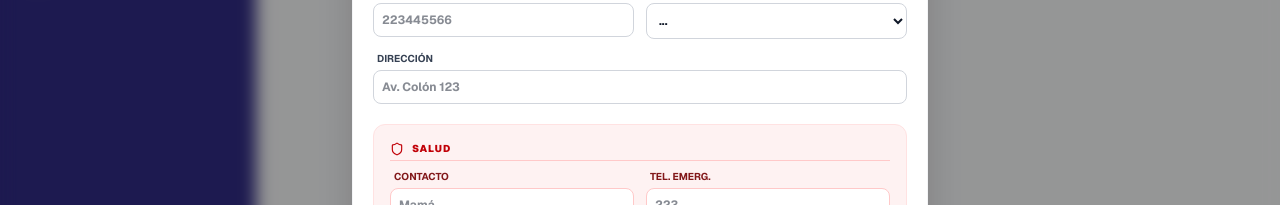
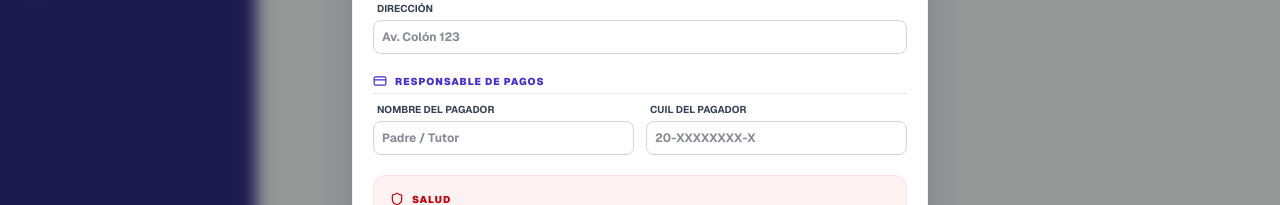
Before and after one commit to murakamifranco-code/Club-La-Cantera, a Next.js app: page /admin/players in a window 1280 px wide. Both pictures are taken after a click on the button "Nuevo Socio". Shown: the part 373-578 px from the top of the page. Built offline with nearby package versions, Linux system fonts and the light colour scheme; no server answers; the database is empty.

Commit message:
feat: agregar campos de responsable de pagos en el modal de socios

```diff
--- a/src/app/admin/players/page.tsx
+++ b/src/app/admin/players/page.tsx
@@ -1,13 +1,14 @@
 'use client'
 import { useEffect, useState } from 'react'
 import { supabase } from '../../../lib/supabaseClient'
-import { Search, UserPlus, Edit2, Loader2, DollarSign, X, ArrowDownCircle, ArrowUpCircle, UserCheck, Info, FileText, ShieldCheck, User, Shield, CheckCircle, Filter, Download } from 'lucide-react'
+import { Search, UserPlus, Edit2, Loader2, DollarSign, X, ArrowDownCircle, ArrowUpCircle, UserCheck, Info, FileText, ShieldCheck, User, Shield, CheckCircle, Filter, Download, CreditCard } from 'lucide-react'
 import { parseISO, format } from 'date-fns'
 import { es } from 'date-fns/locale'
 
 // Interfaces
 interface Player {
   id: string; name: string; email: string; status: string; role: string; cuil?: string; phone?: string; address?: string; birth_date?: string; gender?: string; medical_notes?: string; emergency_contact?: string; emergency_contact_name?: string; account_balance: number;
+  payer_name?: string; payer_cuil?: string;
 }
 interface Transaction {
   id: string;
@@ -42,7 +43,8 @@ export default function PlayersPage() {
   const [formData, setFormData] = useState({
     name: '', email: '', cuil: '', phone: '', address: '',
     birth_date: '', gender: '', medical_notes: '',
-    emergency_contact: '', emergency_contact_name: ''
+    emergency_contact: '', emergency_contact_name: '',
+    payer_name: '', payer_cuil: ''
   })
 
   const fetchPlayers = async () => {
@@ -138,7 +140,6 @@ export default function PlayersPage() {
 
   const openModal = (player?: Player) => {
     if (player) {
-      // Normalización inteligente para que el modal no aparezca vacío al editar datos viejos
       const dbGender = (player.gender || "").toLowerCase();
       let selectedGender = "";
       if (dbGender === 'male' || dbGender === 'm' || dbGender === 'masculino') selectedGender = "male";
@@ -150,11 +151,12 @@ export default function PlayersPage() {
         name: player.name || '', email: player.email || '', cuil: player.cuil || '',
         phone: player.phone || '', address: player.address || '', birth_date: player.birth_date || '',
         gender: selectedGender, medical_notes: player.medical_notes || '',
-        emergency_contact: player.emergency_contact || '', emergency_contact_name: player.emergency_contact_name || ''
+        emergency_contact: player.emergency_contact || '', emergency_contact_name: player.emergency_contact_name || '',
+        payer_name: player.payer_name || '', payer_cuil: player.payer_cuil || ''
       })
     } else {
       setEditingPlayer(null)
-      setFormData({ name: '', email: '', cuil: '', phone: '', address: '', birth_date: '', gender: '', medical_notes: '', emergency_contact: '', emergency_contact_name: '' })
+      setFormData({ name: '', email: '', cuil: '', phone: '', address: '', birth_date: '', gender: '', medical_notes: '', emergency_contact: '', emergency_contact_name: '', payer_name: '', payer_cuil: '' })
     }
     setIsModalOpen(true)
   }
@@ -214,7 +216,6 @@ export default function PlayersPage() {
   const exportToExcel = () => {
     const headers = ['Nombre', 'CUIL', 'Email', 'Categoria', 'Sexo', 'Estado', 'Saldo'];
     const rows = filteredPlayers.map(p => {
-      // Normalización inteligente del sexo para el Excel
       const dbGender = (p.gender || "").toLowerCase();
       let excelGender = "Otro";
       if (dbGender === 'male' || dbGender === 'm' || dbGender === 'masculino') excelGender = "Masculino";
@@ -247,7 +248,6 @@ export default function PlayersPage() {
       <div className="flex flex-col sm:flex-row sm:items-center sm:justify-between gap-4">
         <div><h1 className="text-3xl font-bold tracking-tight text-gray-900">Socios</h1><p className="mt-2 text-gray-500">Gestión de socios del club.</p></div>
         <div className="flex gap-2">
-          {/* BOTON EXPORTAR EXCEL VERDE */}
           <button
             onClick={exportToExcel}
             className="inline-flex items-center justify-center rounded-md bg-green-600 px-4 py-2 text-sm font-bold text-white shadow-sm hover:bg-green-700 transition"
@@ -453,7 +453,7 @@ export default function PlayersPage() {
       )}
 
       {isModalOpen && (
-        <div className="fixed inset-0 z-50 flex items-center justify-center bg-black/40 backdrop-blur-sm p-4 overflow-y-auto">
+        <div className="fixed inset-0 z-50 flex items-center justify-center bg-black/40 backdrop-blur-sm p-4 overflow-y-auto text-left">
           <div className="w-full max-w-xl rounded-2xl bg-white shadow-2xl overflow-hidden border border-gray-100">
             <div className="p-4 border-b flex justify-between items-center bg-gray-50">
               <h2 className="text-lg font-black text-gray-900 uppercase italic tracking-tight">{editingPlayer ? 'Editar Socio' : 'Nuevo Socio'}</h2>
@@ -511,6 +511,23 @@ export default function PlayersPage() {
                     </div>
                   </div>
               </div>
+
+              <div>
+                  <div className="mb-2 border-b border-gray-200 pb-1 flex items-center gap-2">
+                    <h3 className="text-[10px] font-black text-indigo-700 uppercase tracking-widest flex items-center gap-2"><CreditCard size={14}/> Responsable de Pagos</h3>
+                  </div>
+                  <div className="grid grid-cols-2 gap-3">
+                    <div className="space-y-1">
+                      <label className="block text-[10px] font-bold text-gray-700 uppercase ml-1">Nombre del Pagador</label>
+                      <input type="text" placeholder="Padre / Tutor" className="w-full p-2 border border-gray-300 rounded-lg font-bold text-xs text-gray-900 outline-none focus:ring-1 focus:ring-indigo-500 transition bg-white" value={formData.payer_name} onChange={e => setFormData({...formData, payer_name: e.target.value})} />
+                    </div>
+                    <div className="space-y-1">
+                      <label className="block text-[10px] font-bold text-gray-700 uppercase ml-1">CUIL del Pagador</label>
+                      <input type="text" placeholder="20-XXXXXXXX-X" className="w-full p-2 border border-gray-300 rounded-lg font-bold text-xs text-gray-900 outline-none focus:ring-1 focus:ring-indigo-500 transition bg-white" value={formData.payer_cuil} onChange={e => setFormData({...formData, payer_cuil: e.target.value})} />
+                    </div>
+                  </div>
+              </div>
+
               <div className="p-4 bg-red-50 rounded-xl border border-red-100">
                 <div className="mb-2 border-b border-red-200 pb-1 flex items-center gap-2">
                   <h3 className="text-[10px] font-black text-red-700 uppercase tracking-widest flex items-center gap-2"><Shield size={14}/> Salud</h3>
```
